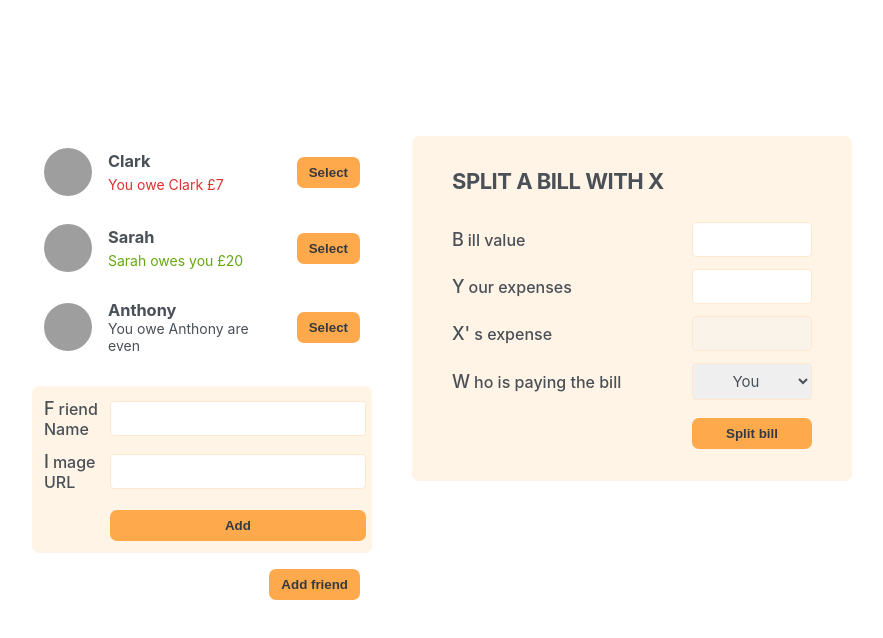
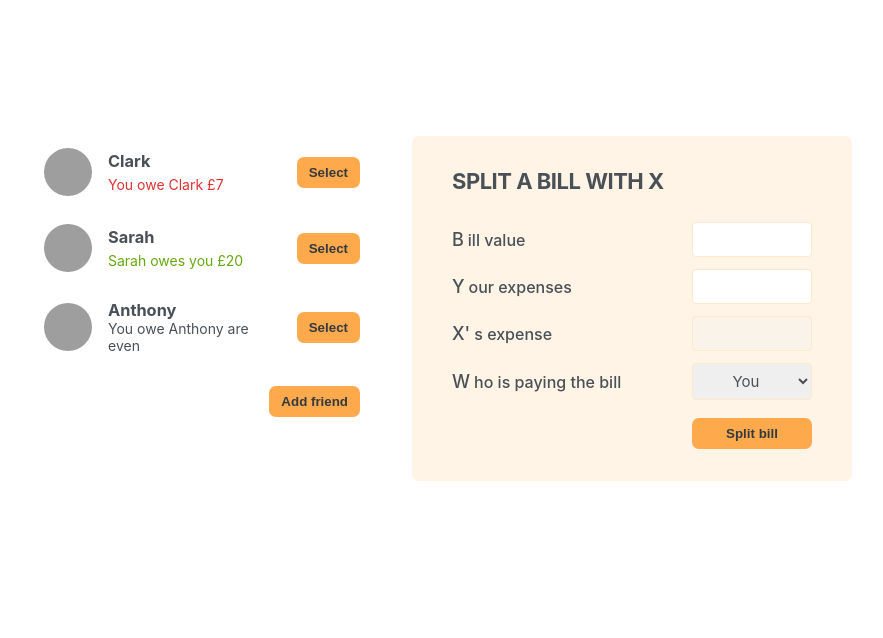
Before and after one commit to christianyarwood62/react, a React (Vite) app in the folder eat-n-split/: page / in a window 1280 px wide. Shown: the top 638 px of the page, without its empty margins (198-1081 px from the left). Built offline with nearby package versions, Linux system fonts and the light colour scheme; grey boxes are pictures that could not be loaded.

Commit message:
Add conditional rendering to show addFriendForm

```diff
--- a/eat-n-split/src/App.jsx
+++ b/eat-n-split/src/App.jsx
@@ -21,13 +21,29 @@ const initialFriends = [
   },
 ];
 
+function Button({ children, onClick }) {
+  return (
+    <button className="button" onClick={onClick}>
+      {children}
+    </button>
+  );
+}
+
 export default function App() {
+  const [showAddFriend, setShowAddFriend] = useState(false);
+
+  function handleShowAddFriend() {
+    setShowAddFriend((show) => !show);
+  }
+
   return (
     <div className="app">
       <div className="sidebar">
         <FriendsList />
-        <FormAddFriend />
-        <Button>Add friend</Button>
+        {showAddFriend && <FormAddFriend />}
+        <Button onClick={handleShowAddFriend}>
+          {showAddFriend ? "close" : "Add friend"}
+        </Button>
       </div>
 
       <FormSplitBill />
@@ -70,9 +86,6 @@ function Friend({ friend }) {
   );
 }
 
-function Button({ children }) {
-  return <button className="button">{children}</button>;
-}
 function FormAddFriend() {
   return (
     <form className="form-add-friend">
```
